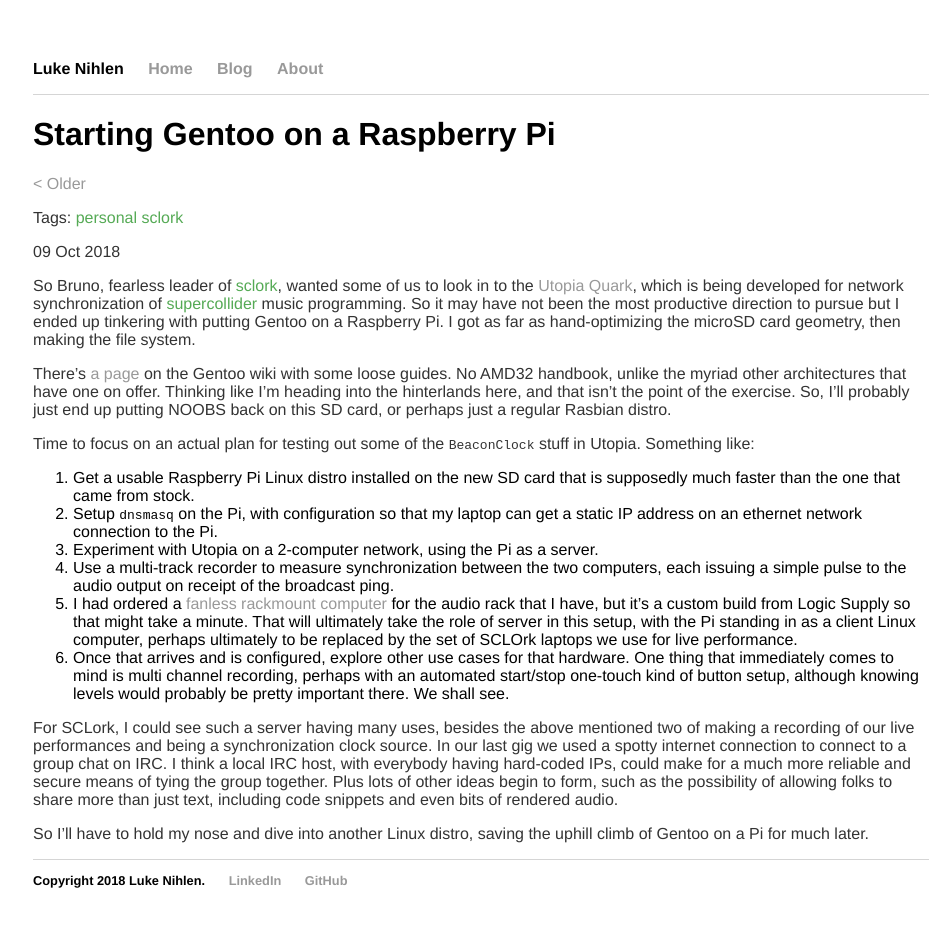
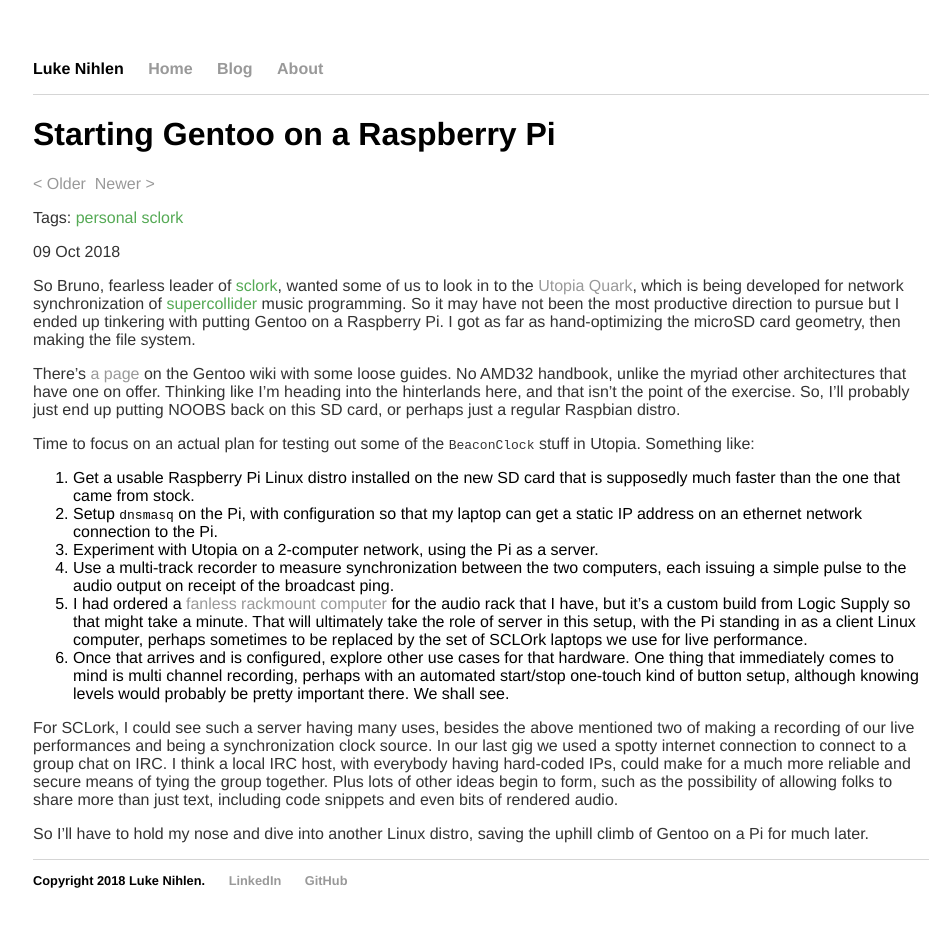
Before and after one commit to lnihlen/lnihlen.github.io, a Jekyll site: the page built from _posts/2018-10-09-starting-gentoo-on-pi.md, in a window 1280 px wide. Shown: the whole page, without its empty margins (159-1108 px from the left). Built offline with Jekyll 4.4.1, drawn with Linux system fonts in a browser that asks for light colours.

Commit message:
post: utopian collider

```diff
--- a/_posts/2018-10-09-starting-gentoo-on-pi.md
+++ b/_posts/2018-10-09-starting-gentoo-on-pi.md
@@ -18,7 +18,7 @@ There's [a page](https://wiki.gentoo.org/wiki/Raspberry_Pi) on the Gentoo wiki
 with some loose guides. No AMD32 handbook, unlike the myriad other architectures
 that have one on offer. Thinking like I'm heading into the hinterlands here, and
 that isn't the point of the exercise. So, I'll probably just end up putting
-NOOBS back on this SD card, or perhaps just a regular Rasbian distro.
+NOOBS back on this SD card, or perhaps just a regular Raspbian distro.
 
 Time to focus on an actual plan for testing out some of the `BeaconClock` stuff
 in Utopia. Something like:
@@ -35,7 +35,7 @@ in Utopia. Something like:
   [fanless rackmount computer](https://www.logicsupply.com/products/rackmount-computers/fanless-rackmounts/)
   for the audio rack that I have, but it's a custom build from Logic Supply so
   that might take a minute. That will ultimately take the role of server in this
-  setup, with the Pi standing in as a client Linux computer, perhaps ultimately
+  setup, with the Pi standing in as a client Linux computer, perhaps sometimes
   to be replaced by the set of SCLOrk laptops we use for live performance.
   6. Once that arrives and is configured, explore other use cases for that
   hardware. One thing that immediately comes to mind is multi channel recording,
```
Also changed, not shown: _posts/2018-10-10-utopian-collider.md (added, +28 -0 lines).
